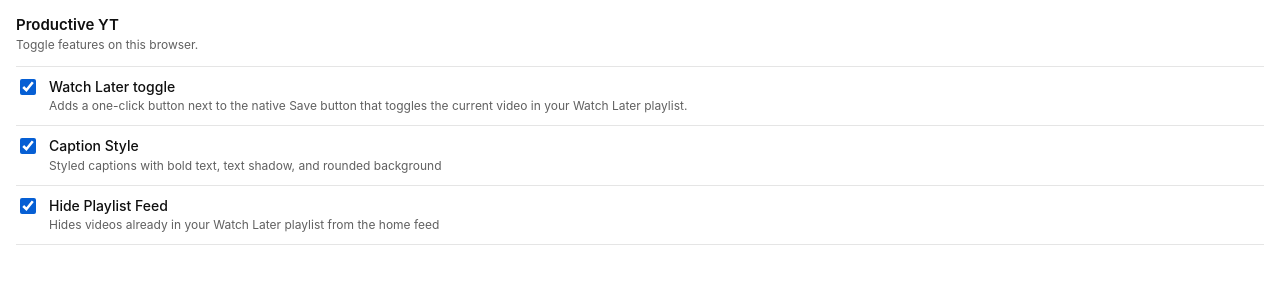
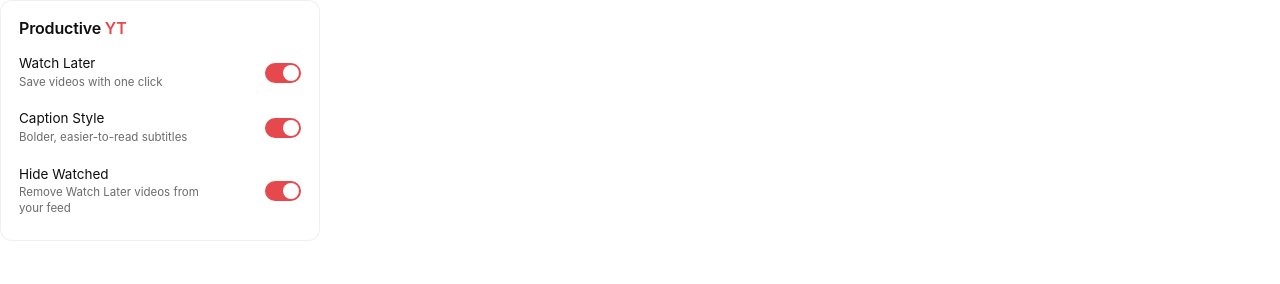
Before and after one commit to satejbidvai/yt-director-cut, a website built with Vite: page src/popup/index.html in a window 1280 px wide. Built offline with nearby package versions, Linux system fonts and the light colour scheme; some packages are replaced by stand-ins of ours.

Commit message:
Redesign popup with minimal flat aesthetic and custom toggle switches
Monochrome palette with warm red accent (#E5484D), CSS-only toggle
switches, hover-highlighted rows, and user-facing module descriptions.

```diff
--- a/src/modules/caption-style/index.ts
+++ b/src/modules/caption-style/index.ts
@@ -36,8 +36,7 @@ const CAPTION_CSS = `
 export const captionStyleModule: FeatureModule = {
   id: "caption-style",
   name: "Caption Style",
-  description:
-    "Styled captions with bold text, text shadow, and rounded background",
+  description: "Bolder, easier-to-read subtitles",
   enable() {
     const dispose = injectStyles(CAPTION_CSS);
     return () => dispose();
--- a/src/modules/hide-playlist-feed/index.ts
+++ b/src/modules/hide-playlist-feed/index.ts
@@ -17,9 +17,8 @@ function buildHideCSS(ids: string[]): string {
 
 export const hidePlaylistFeedModule: FeatureModule = {
   id: 'hide-playlist-feed',
-  name: 'Hide Playlist Feed',
-  description:
-    'Hides videos already in your Watch Later playlist from the home feed',
+  name: 'Hide Watched',
+  description: 'Remove Watch Later videos from your feed',
 
   enable(ctx) {
     let disposeStyles: (() => void) | null = null;
--- a/src/modules/watch-later-toggle/index.ts
+++ b/src/modules/watch-later-toggle/index.ts
@@ -22,9 +22,8 @@ const BUTTON_LABEL = 'Watch Later';
 
 export const watchLaterToggleModule: FeatureModule = {
   id: 'watch-later-toggle',
-  name: 'Watch Later toggle',
-  description:
-    'Adds a one-click button next to the native Save button that toggles the current video in your Watch Later playlist.',
+  name: 'Watch Later',
+  description: 'Save videos with one click',
   enable(ctx) {
     let cancelled = false;
 
--- a/src/popup/index.html
+++ b/src/popup/index.html
@@ -8,8 +8,7 @@
   </head>
   <body>
     <header>
-      <h1>Productive YT</h1>
-      <p class="subtitle">Toggle features on this browser.</p>
+      <h1>Productive <span class="yt">YT</span></h1>
     </header>
     <ul id="modules" class="modules"></ul>
     <script type="module" src="./popup.ts"></script>
--- a/src/popup/popup.css
+++ b/src/popup/popup.css
@@ -1,18 +1,20 @@
 :root {
   --bg: #ffffff;
   --fg: #0f0f0f;
-  --muted: #606060;
-  --border: rgba(0, 0, 0, 0.1);
-  --accent: #065fd4;
+  --muted: #6b6b6b;
+  --border: rgba(0, 0, 0, 0.06);
+  --accent: #e5484d;
+  --toggle-off: #ccc;
 }
 
 @media (prefers-color-scheme: dark) {
   :root {
-    --bg: #212121;
-    --fg: #f1f1f1;
-    --muted: #aaaaaa;
-    --border: rgba(255, 255, 255, 0.12);
-    --accent: #3ea6ff;
+    --bg: #161616;
+    --fg: #e8e8e8;
+    --muted: #888888;
+    --border: rgba(255, 255, 255, 0.06);
+    --accent: #e5484d;
+    --toggle-off: #333333;
   }
 }
 
@@ -20,68 +22,135 @@
   box-sizing: border-box;
 }
 
+html {
+  background: var(--bg);
+}
+
 body {
   margin: 0;
-  min-width: 280px;
-  padding: 14px 16px 12px;
+  width: 320px;
+  padding: 16px 18px 14px;
   background: var(--bg);
   color: var(--fg);
-  font: 14px/1.4 -apple-system, BlinkMacSystemFont, "Segoe UI", Roboto, sans-serif;
+  font: 14px/1.4 -apple-system, BlinkMacSystemFont, "Segoe UI", Roboto,
+    sans-serif;
+  border: 1px solid var(--border);
+  border-radius: 12px;
+}
+
+/* ── Header ── */
+
+header {
+  margin-bottom: 6px;
 }
 
 header h1 {
-  margin: 0 0 2px;
-  font-size: 15px;
+  margin: 0;
+  font-size: 16px;
   font-weight: 600;
+  letter-spacing: -0.01em;
 }
 
-.subtitle {
-  margin: 0 0 12px;
-  color: var(--muted);
-  font-size: 12px;
+header h1 .yt {
+  color: var(--accent);
 }
+
+/* ── Module list ── */
 
 .modules {
   list-style: none;
   margin: 0;
   padding: 0;
-  border-top: 1px solid var(--border);
 }
 
 .module-row {
   display: flex;
-  align-items: flex-start;
-  gap: 10px;
-  padding: 10px 0;
-  border-bottom: 1px solid var(--border);
+  align-items: center;
+  justify-content: space-between;
+  gap: 12px;
+  padding: 10px 10px;
+  margin: 0 -10px;
+  border-radius: 8px;
+  transition: background 120ms ease;
+}
+
+.module-row:hover {
+  background: var(--border);
 }
 
 .module-row label {
   flex: 1;
   cursor: pointer;
+  min-width: 0;
 }
 
 .module-row .name {
-  font-weight: 500;
+  display: block;
+  font-weight: 400;
+  font-size: 13.5px;
+  line-height: 1.3;
 }
 
 .module-row .description {
   display: block;
   margin-top: 2px;
   color: var(--muted);
-  font-size: 12px;
+  font-size: 11.5px;
+  line-height: 1.35;
+  text-wrap: pretty;
 }
 
-.module-row input[type="checkbox"] {
-  margin-top: 2px;
-  accent-color: var(--accent);
+/* ── Toggle switch ── */
+
+.toggle {
+  position: relative;
+  flex-shrink: 0;
+  width: 36px;
+  height: 20px;
+}
+
+.toggle input {
+  position: absolute;
+  opacity: 0;
+  width: 0;
+  height: 0;
+}
+
+.toggle-track {
+  display: block;
+  width: 36px;
+  height: 20px;
+  border-radius: 10px;
+  background: var(--toggle-off);
+  cursor: pointer;
+  transition: background 150ms ease-out;
+}
+
+.toggle-knob {
+  display: block;
+  position: absolute;
+  top: 2px;
+  left: 2px;
   width: 16px;
   height: 16px;
-  cursor: pointer;
+  border-radius: 50%;
+  background: #ffffff;
+  transition: transform 150ms ease-out;
+  pointer-events: none;
 }
 
+.toggle input:checked + .toggle-track {
+  background: var(--accent);
+}
+
+.toggle input:checked ~ .toggle-knob {
+  transform: translateX(16px);
+}
+
+/* ── Empty state ── */
+
 .empty {
-  padding: 12px 0;
+  padding: 14px 0;
   color: var(--muted);
   font-size: 12px;
   text-align: center;
--- a/src/popup/popup.ts
+++ b/src/popup/popup.ts
@@ -21,17 +21,8 @@ async function render(): Promise<void> {
     const row = document.createElement("li");
     row.className = "module-row";
 
-    const checkboxId = `toggle-${mod.id}`;
-    const checkbox = document.createElement("input");
-    checkbox.type = "checkbox";
-    checkbox.id = checkboxId;
-    checkbox.checked = enabled;
-    checkbox.addEventListener("change", () => {
-      void setEnabled(mod.id, checkbox.checked);
-    });
-
     const label = document.createElement("label");
-    label.htmlFor = checkboxId;
+    label.htmlFor = `toggle-${mod.id}`;
 
     const name = document.createElement("span");
     name.className = "name";
@@ -45,8 +36,30 @@ async function render(): Promise<void> {
       label.appendChild(desc);
     }
 
-    row.appendChild(checkbox);
+    const toggle = document.createElement("div");
+    toggle.className = "toggle";
+
+    const checkbox = document.createElement("input");
+    checkbox.type = "checkbox";
+    checkbox.id = `toggle-${mod.id}`;
+    checkbox.checked = enabled;
+    checkbox.addEventListener("change", () => {
+      void setEnabled(mod.id, checkbox.checked);
+    });
+
+    const track = document.createElement("label");
+    track.className = "toggle-track";
+    track.htmlFor = `toggle-${mod.id}`;
+
+    const knob = document.createElement("span");
+    knob.className = "toggle-knob";
+
+    toggle.appendChild(checkbox);
+    toggle.appendChild(track);
+    toggle.appendChild(knob);
+
     row.appendChild(label);
+    row.appendChild(toggle);
     list.appendChild(row);
   }
 }
```
